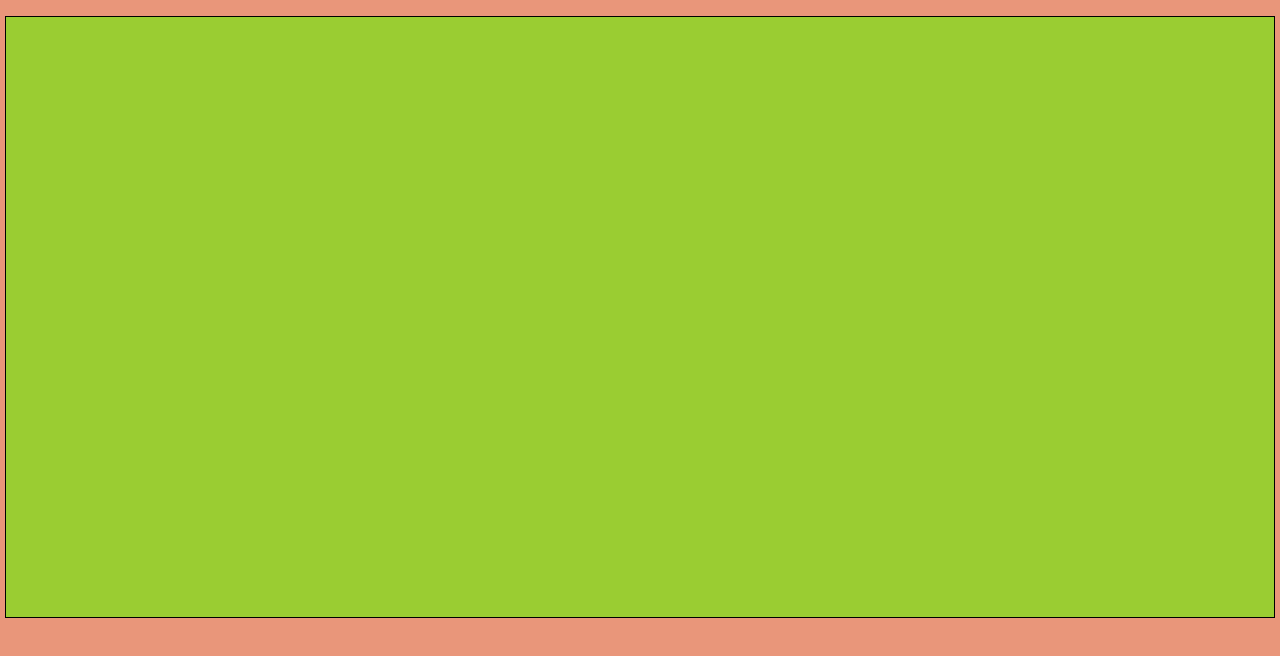
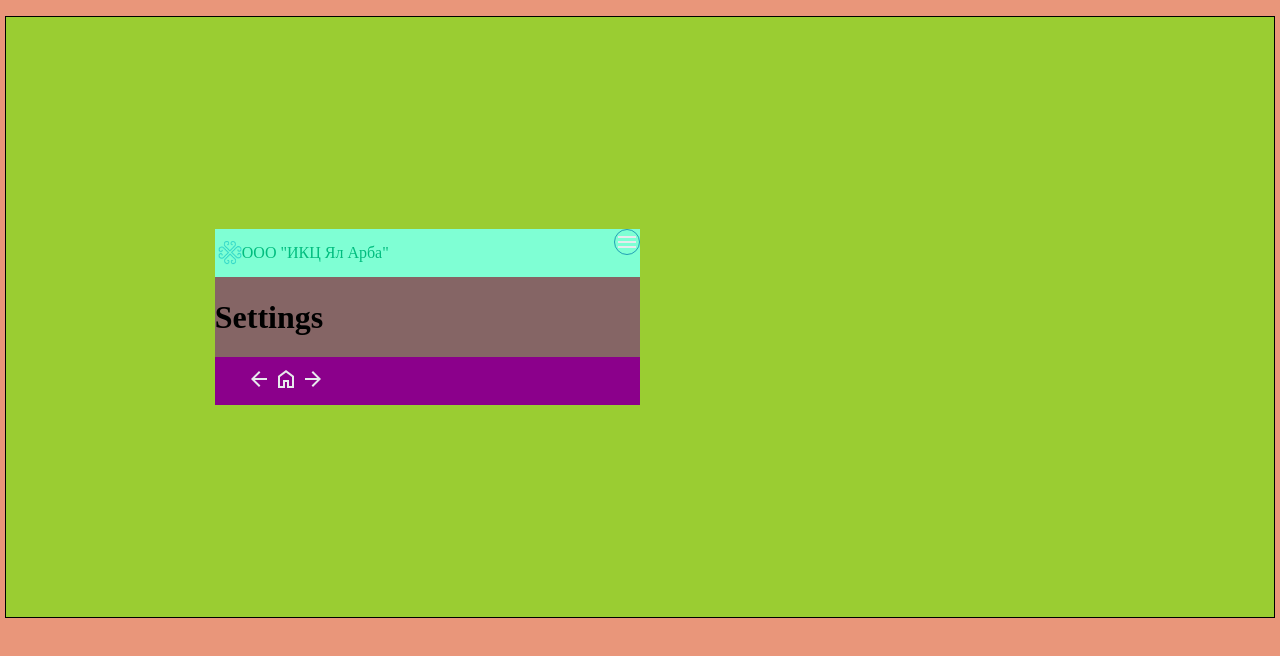
Before and after one commit to valitovgaziz/spa_, a Vue app: page /settings in a window 1280 px wide. Before the commit this address had no page. Shown: the top 656 px of the page. Built offline with nearby package versions, Linux system fonts and the light colour scheme.

Commit message:
Добавил страницу настроек, путь и компонент настройки.

```diff
--- a/src/components/header/menu.vue
+++ b/src/components/header/menu.vue
@@ -4,7 +4,7 @@
 
         <ul id="ul-m">
             <li><router-link to="/profile">Профиль</router-link></li>
-            <li>Настройки</li>
+            <li><router-link to="/settings">Настройки</router-link></li>
             <li><router-link to="/about">О нас</router-link></li>
             <li><router-link to="/support">Написать в техпотдержку</router-link></li>
             <li> <router-link to="/feetback">Оставить отзыв</router-link></li>
--- /dev/null
+++ b/src/components/settings.vue
@@ -0,0 +1,17 @@
+<template>
+    <div class="settings">
+        <h1>Settings</h1>
+    </div>
+</template>
+
+<style>
+.settings {
+    background-color: #856565;
+}
+</style>
+
+<script>
+export default {
+    name: 'Settings',
+}
+</script>
--- a/src/router/index.js
+++ b/src/router/index.js
@@ -35,6 +35,11 @@ const router = createRouter({
       path: '/results',
       name: 'results',
       component: () => import('../views/ResultsView.vue'),
+    },
+    {
+      path: '/settings',
+      name: 'settings',
+      component: () => import('../views/SettingsView.vue'),
     }
   ],
 })
--- /dev/null
+++ b/src/views/SettingsView.vue
@@ -0,0 +1,25 @@
+<template>
+    <div class="main">
+      <Header />
+      <Settings />
+      <Footer />
+    </div>
+  </template>
+
+
+  <style>
+  </style>
+
+  <script>
+  import Header from '../components/header.vue';
+  import Footer from '../components/footer.vue';
+  import Settings from '../components/settings.vue';
+
+  export default {
+    components: {
+      Header,
+      Footer,
+      Settings,
+    },
+  };
+  </script>
```
